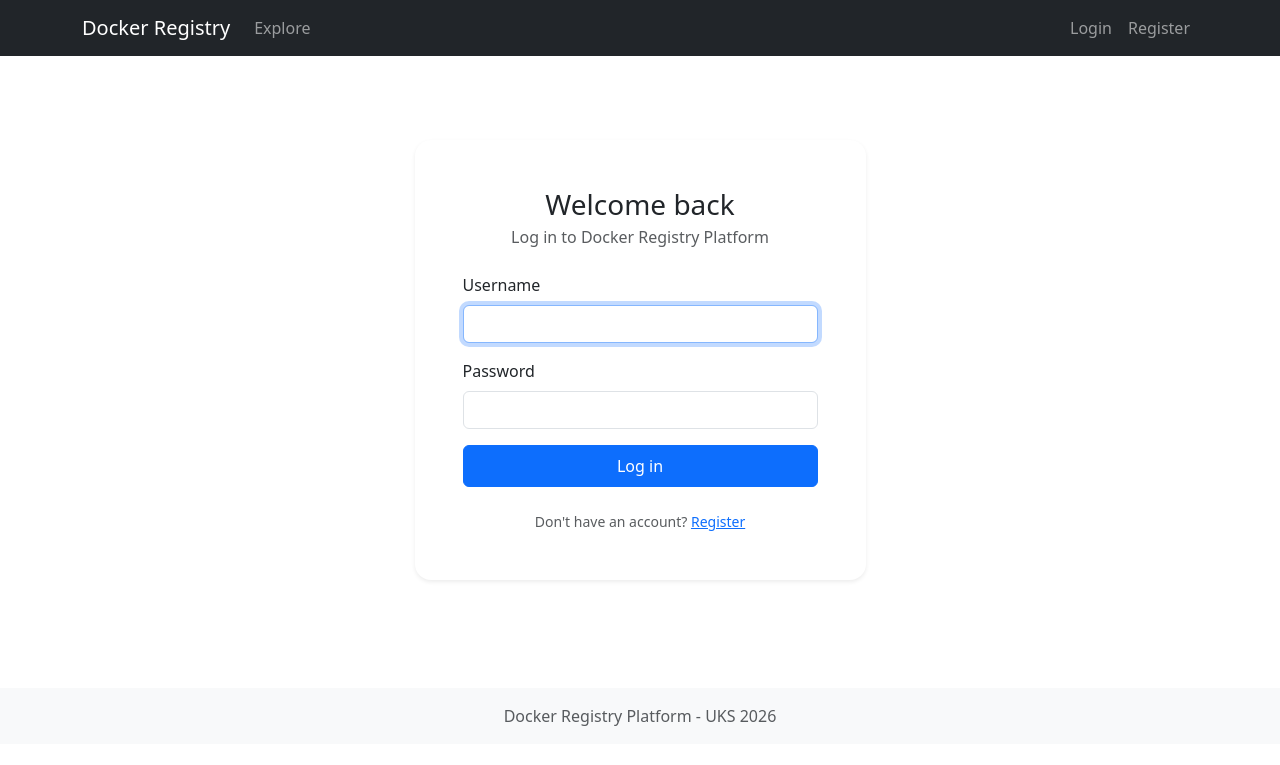
After one commit to biljanamijic26/uks-2024, a Django app: page /login/ in a window 1280 px wide. The commit adds this page. Shown: the top 765 px of the page. Run offline with Django 5.2, Linux system fonts and the light colour scheme.

Commit message:
feat: implement login and logout functionality
Adds login/logout views built on Django's LoginView/LogoutView.
Login is restricted to non-authenticated users and supports the
`next` redirect parameter; logout requires authentication and is
submitted via POST (required by LogoutView in Django 5). Wires up
the navbar Login/Logout controls.

```diff
--- a/app/accounts/forms.py
+++ b/app/accounts/forms.py
@@ -2,9 +2,18 @@
 Forms for accounts app.
 """
 from django import forms
-from django.contrib.auth.forms import UserCreationForm
+from django.contrib.auth.forms import AuthenticationForm, UserCreationForm
 
 from .models import User
+
+
+class LoginForm(AuthenticationForm):
+    """Login form with Bootstrap-styled widgets."""
+
+    def __init__(self, *args, **kwargs):
+        super().__init__(*args, **kwargs)
+        for field in self.fields.values():
+            field.widget.attrs.setdefault('class', 'form-control')
 
 
 class RegistrationForm(UserCreationForm):
--- a/app/accounts/urls.py
+++ b/app/accounts/urls.py
@@ -4,4 +4,6 @@ from . import views
 
 urlpatterns = [
     path('register/', views.RegisterView.as_view(), name='register'),
+    path('login/', views.UserLoginView.as_view(), name='login'),
+    path('logout/', views.UserLogoutView.as_view(), name='logout'),
 ]
--- a/app/accounts/views.py
+++ b/app/accounts/views.py
@@ -2,11 +2,24 @@
 Views for accounts app.
 """
 from django.contrib import messages
-from django.contrib.auth.mixins import UserPassesTestMixin
+from django.contrib.auth.mixins import LoginRequiredMixin, UserPassesTestMixin
+from django.contrib.auth.views import LoginView, LogoutView
 from django.shortcuts import redirect
 from django.views.generic import CreateView
 
-from .forms import RegistrationForm
+from .forms import LoginForm, RegistrationForm
+
+
+class UserLoginView(LoginView):
+    """Login page, restricted to non-authenticated users."""
+
+    template_name = 'accounts/login.html'
+    authentication_form = LoginForm
+    redirect_authenticated_user = True
+
+
+class UserLogoutView(LoginRequiredMixin, LogoutView):
+    """Logs the user out; only authenticated users may log out."""
 
 
 class RegisterView(UserPassesTestMixin, CreateView):
--- /dev/null
+++ b/app/templates/accounts/login.html
@@ -0,0 +1,40 @@
+{% extends "base.html" %}
+
+{% block title %}Login - Docker Registry Platform{% endblock %}
+
+{% block content %}
+<div class="row justify-content-center align-items-center" style="min-height: 70vh;">
+    <div class="col-md-6 col-lg-5">
+        <div class="card border-0 shadow-sm rounded-4">
+            <div class="card-body p-4 p-md-5">
+                <h1 class="h3 mb-1 text-center">Welcome back</h1>
+                <p class="text-muted text-center mb-4">Log in to Docker Registry Platform</p>
+                <form method="post" novalidate>
+                    {% csrf_token %}
+                    {% for field in form %}
+                    <div class="mb-3">
+                        <label for="{{ field.id_for_label }}" class="form-label">{{ field.label }}</label>
+                        {{ field }}
+                        {% for error in field.errors %}
+                        <div class="text-danger small">{{ error }}</div>
+                        {% endfor %}
+                    </div>
+                    {% endfor %}
+                    {% if form.non_field_errors %}
+                    <div class="text-danger small mb-3">
+                        {% for error in form.non_field_errors %}
+                        <p class="mb-0">{{ error }}</p>
+                        {% endfor %}
+                    </div>
+                    {% endif %}
+                    <input type="hidden" name="next" value="{{ next }}">
+                    <button type="submit" class="btn btn-primary w-100 py-2">Log in</button>
+                </form>
+                <p class="text-center text-muted small mt-4 mb-0">
+                    Don't have an account? <a href="{% url 'register' %}">Register</a>
+                </p>
+            </div>
+        </div>
+    </div>
+</div>
+{% endblock %}
--- a/app/templates/base.html
+++ b/app/templates/base.html
@@ -43,11 +43,14 @@
                         <a class="nav-link" href="#">{{ user.username }}</a>
                     </li>
                     <li class="nav-item">
-                        <a class="nav-link" href="#">Logout</a>
+                        <form method="post" action="{% url 'logout' %}">
+                            {% csrf_token %}
+                            <button type="submit" class="nav-link btn btn-link">Logout</button>
+                        </form>
                     </li>
                     {% else %}
                     <li class="nav-item">
-                        <a class="nav-link" href="#">Login</a>
+                        <a class="nav-link" href="{% url 'login' %}">Login</a>
                     </li>
                     <li class="nav-item">
                         <a class="nav-link" href="{% url 'register' %}">Register</a>
```
Also changed, not shown: app/accounts/tests.py (+34 -0 lines).
